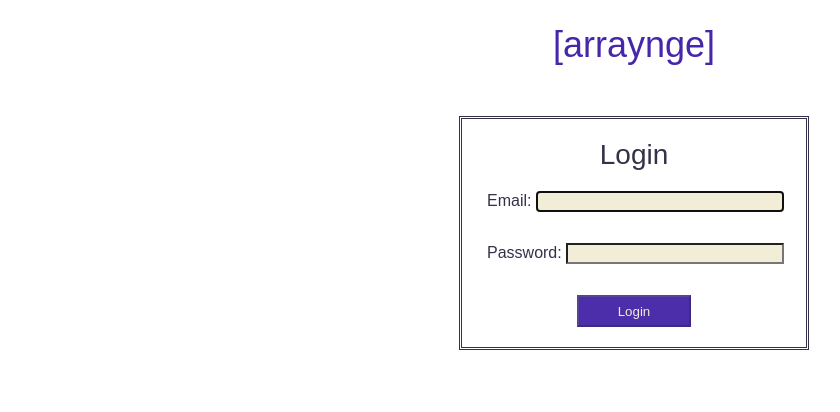
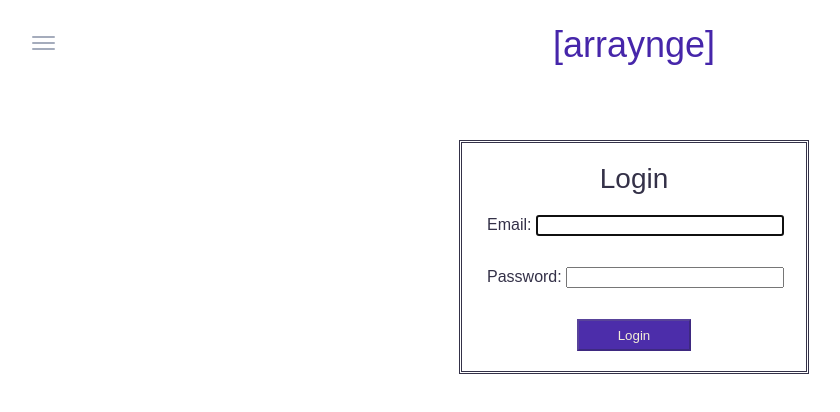
Before and after one commit to sarahcheatham/arraynge, a React (Create React App) app: page / in a window 1280 px wide. Shown: the top 412 px of the page, without its empty margins (6-846 px from the left). Built offline with nearby package versions, Linux system fonts and the light colour scheme.

Commit message:
navbar added

```diff
--- a/src/App.css
+++ b/src/App.css
@@ -1,7 +1,7 @@
 .App {
   text-align: center;
 }
-
+/* start Header component */
 .headerHome {
   font-family: ivystyle-tw, sans-serif;
   font-style: normal;
@@ -9,6 +9,10 @@
   font-size: 36px;
   color: #4626AA;
 }
+
+/* end Header component */
+
+/* start Login component */
 .login{
   margin-top: 50px;
   margin-left: auto;
@@ -90,9 +94,86 @@
 }
 #email{
   width: 240px;
-  background-color: #f2edd7;
 }
 #password{
   width: 210px;
-  background-color: #f2edd7;
 }
+/* end Login component */
+
+/* start Navbar component */
+.menu{
+  position: absolute;
+  top: 2.7vmin;
+  left: 2.8vmin;
+  z-index: 1003;
+  outline: none;
+  width: 23px;
+  padding: 10px;
+}
+.menu-icon-line{
+  display: block;
+  height: 2px;
+  width: 100%;
+  background-color: #a5acbc;
+  margin-bottom: 4px;
+  border-radius: 2px;
+  transition: transform 0.3s;
+  transform: translateZ(0);
+}
+.navbar {
+  overflow: hidden;
+  background-color: #333;
+  font-family: Arial, Helvetica, sans-serif;
+}
+.navbar a {
+  float: left;
+  font-size: 16px;
+  color: white;
+  text-align: center;
+  padding: 14px 16px;
+  text-decoration: none;
+}
+.dropdown {
+  float: left;
+  overflow: hidden;
+}
+.dropdown .dropbtn {
+  cursor: pointer;
+  font-size: 16px;
+  border: none;
+  outline: none;
+  color: white;
+  padding: 14px 16px;
+  background-color: inherit;
+  font-family: inherit;
+  margin: 0;
+}
+.navbar a:hover, .dropdown:hover {
+  background-color: #C62168;
+}
+.dropdown-content {
+  display: none;
+  position: absolute;
+  background-color: #f9f9f9;
+  min-width: 160px;
+  box-shadow: 0px 8px 16px 0px rgba(0,0,0,0.2);
+  z-index: 1;
+}
+.dropdown-content a {
+  float: none;
+  color: black;
+  padding: 12px 16px;
+  text-decoration: none;
+  display: block;
+  text-align: left;
+}
+.dropdown-content a:hover {
+  background-color: rgb(253, 245, 170);
+  /* background-color: #E8B5CE; */
+}
+
+.show {
+  display: block;
+}
+
+/* end Navbar component */
--- a/src/App.js
+++ b/src/App.js
@@ -2,12 +2,15 @@ import React, { Component } from 'react';
 import './App.css';
 import Header from './components/header';
 import Login from './components/login';
+import Navbar from './components/navbar';
 
 class App extends Component {
+
   render() {
     return (
       <div className="App">
         <Header/>
+        <Navbar/>
         <Login/>
       </div>
     );
--- /dev/null
+++ b/src/components/navbar.js
@@ -0,0 +1,38 @@
+import React, {Component} from "react";
+
+export default class Navbar extends Component{
+    state = {
+        navClicked: false
+    };
+
+    handleClick = (event)=>{
+        this.setState({navClicked: true})
+        if(this.state.navClicked === true){
+            const dropDown = document.getElementById('myDropdown');
+            if(dropDown.classList.contains('show')){
+                dropDown.classList.remove('show');
+                this.setState({navClicked: false})
+            }
+        }
+        event.preventDefault();
+    }
+
+    render(){
+        const className = this.state.navClicked ? 'dropdown-content show' : 'dropdown-content';
+        return(
+            <div className="navbar">
+                <a className="menu" onClick={this.handleClick}>
+                    <span className="menu-icon-line"></span>
+                    <span className="menu-icon-line"></span>
+                    <span className="menu-icon-line"></span>
+                </a>
+                <div className="dropdown">
+                    <div className={className} id="myDropdown">
+                        <a>Log In</a>
+                        <a>Sign Up</a>
+                    </div>
+                </div>
+            </div>
+        )
+    }
+}
```
